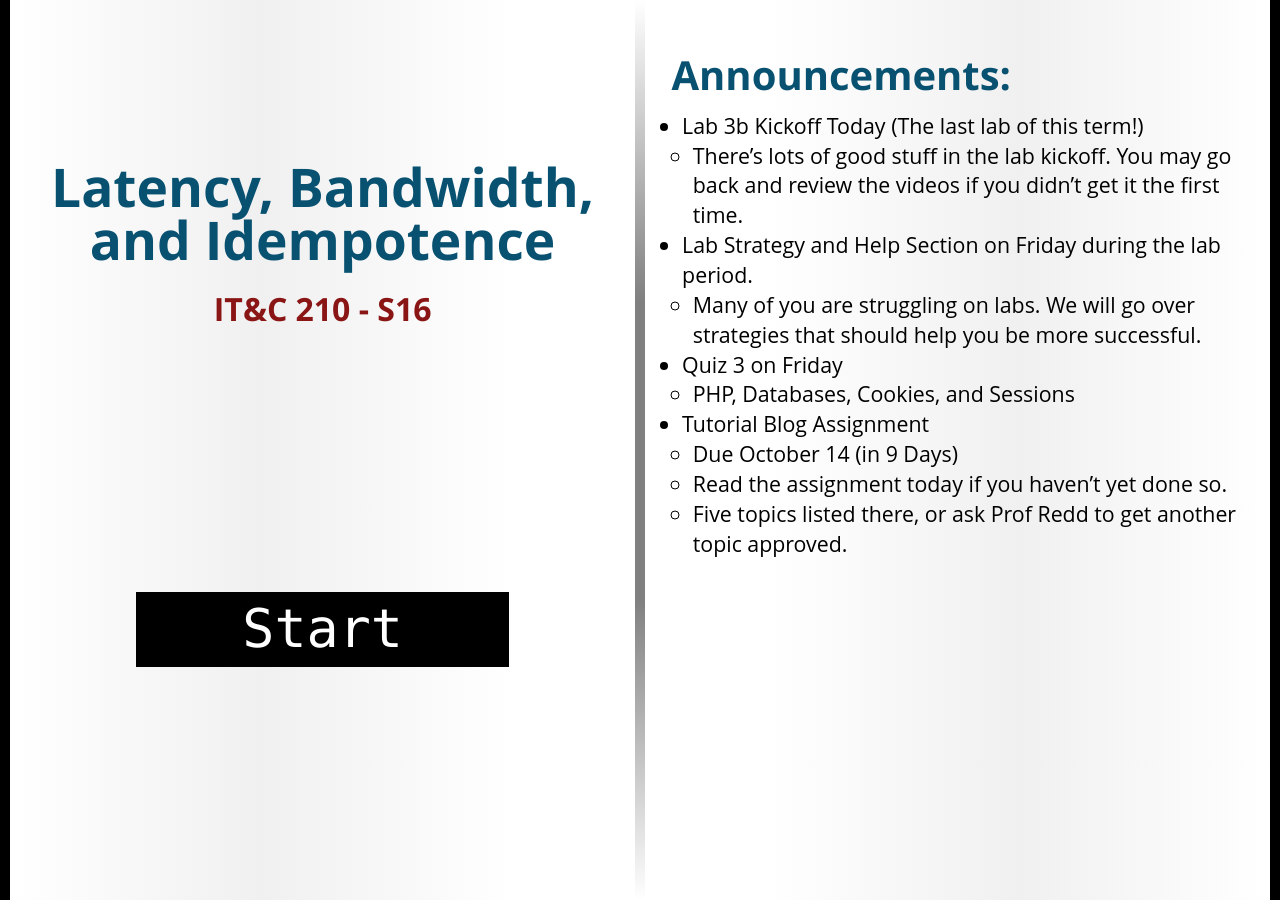
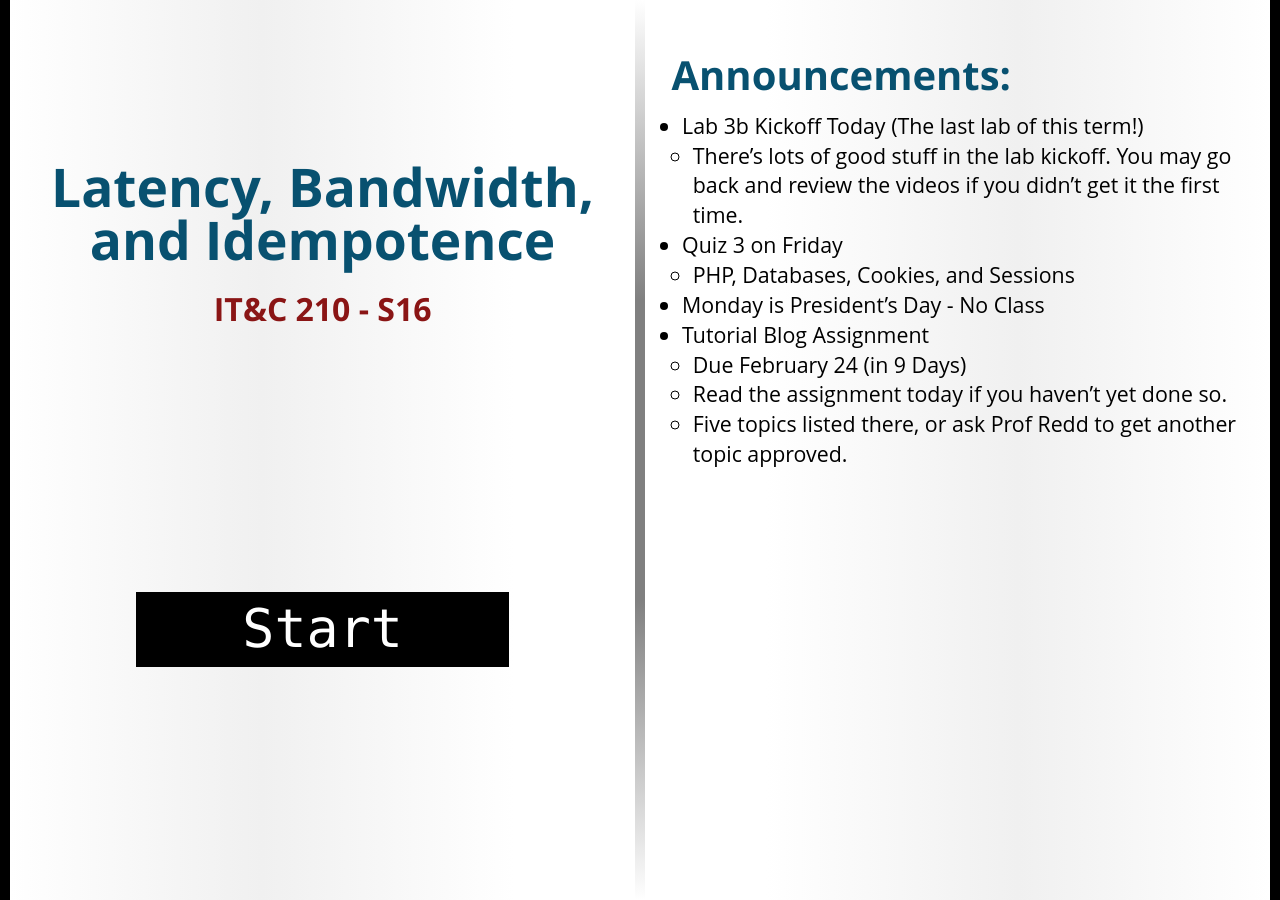
Before and after one commit to BYU-ITC-210/BYU-ITC-210.github.io, a Jekyll site: the page built from _welcome/S16.md, in a window 1280 px wide. Built offline with Jekyll 4.4.1, drawn with Linux system fonts in a browser that asks for light colours; some web fonts are replaced.

Commit message:
Welcome S16

```diff
--- a/_welcome/S16.md
+++ b/_welcome/S16.md
@@ -4,11 +4,10 @@ session: S16
 ---
 * Lab 3b Kickoff Today (The last lab of this term!)
     * There's lots of good stuff in the lab kickoff. You may go back and review the videos if you didn't get it the first time.
-* Lab Strategy and Help Section on Friday during the lab period.
-    * Many of you are struggling on labs. We will go over strategies that should help you be more successful.
 * Quiz 3 on Friday
     * PHP, Databases, Cookies, and Sessions
+* Monday is President's Day - No Class
 * Tutorial Blog Assignment
-    * Due October 14 (in 9 Days)
+    * Due February 24 (in 9 Days)
     * Read the assignment today if you haven't yet done so.
     * Five topics listed there, or ask Prof Redd to get another topic approved.
```
